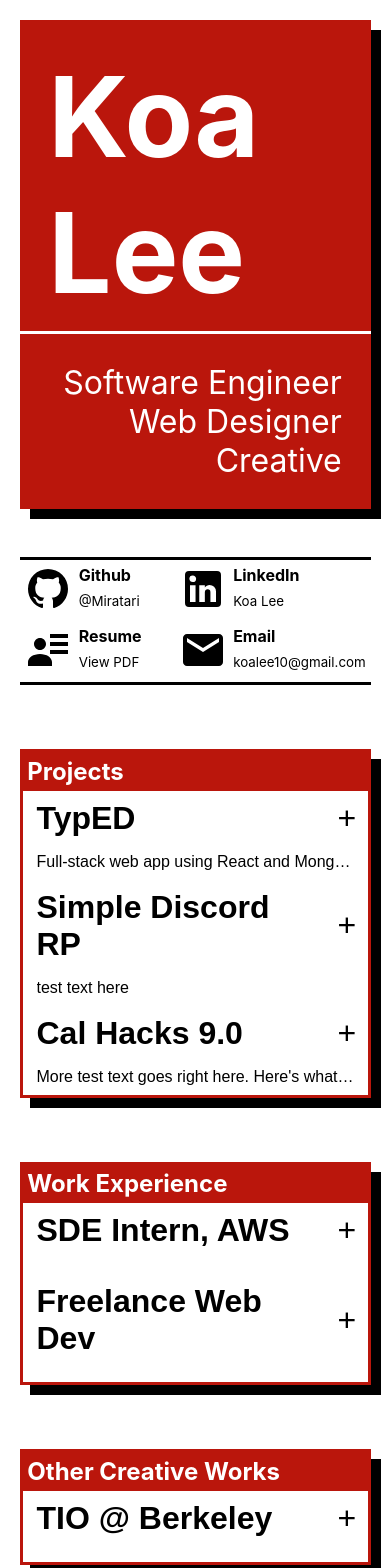
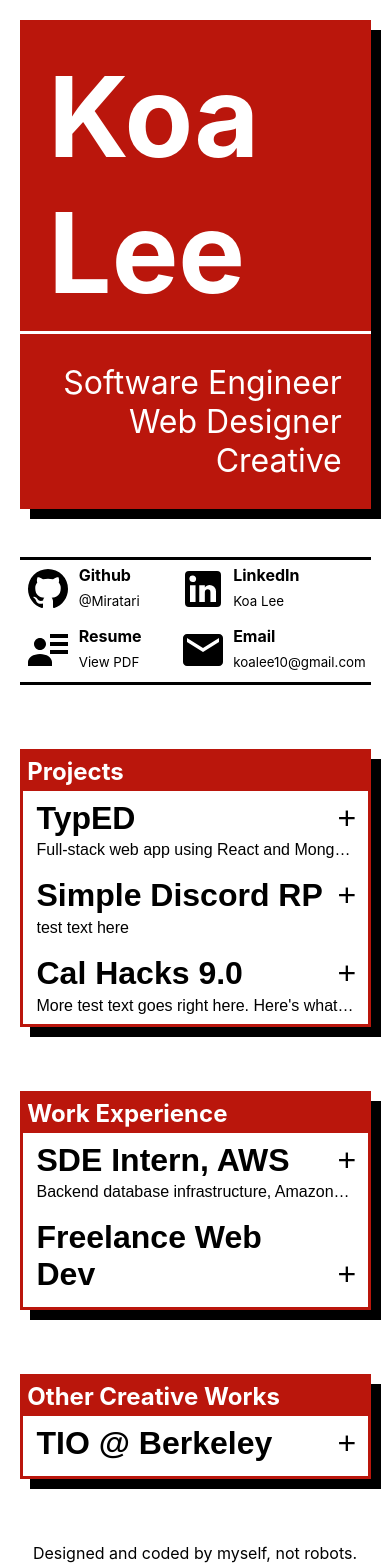
Before and after one commit to Miratari/personal-website, a React (Create React App) app in the folder client/: page / in a window 390 px wide. Shown: the top 1568 px of the page. Built offline with nearby package versions, Linux system fonts and the light colour scheme.

Commit message:
deploying to test responsiveness on other browsers

```diff
--- a/client/src/App.css
+++ b/client/src/App.css
@@ -113,7 +113,6 @@
 .contact {
   padding: 0.3rem;
   display: flex;
-  width: 0.25fr;
   transition: 150ms;
 }
 
@@ -148,17 +147,19 @@
   padding: 0.5rem;
   transition: 150ms;
   cursor: pointer;
+  width: auto;
 }
 
 .project-preview {
   text-align: left;
   background-color: transparent;
   display: grid;
-  gap: 1rem;
-  width: 100%;
-  grid-template-columns: auto minmax(auto, 100vw) auto;
+  gap: 0.3rem;
+  min-width: 100%;
+  max-width: 60rem;
+  grid-template-columns: auto minmax(auto, 100rem) auto;
   grid-template-areas: "title brief arrow";
-  align-items: center;
+  align-items: end;
 }
 @media (max-width: 45em) {
   .project-preview {
@@ -175,21 +176,27 @@
   margin: 0px;
   font-size: 2rem;
   font-weight: bold;
-  width: auto;
+  padding-right: 0.5rem;
 }
 
 .project-preview h3 {
   margin: 0px;
   font-size: 1rem;
-  font-weight: lighter;
+  font-weight: normal;
   overflow: hidden;
   text-wrap-mode: nowrap;
   text-overflow: ellipsis;
+  padding-bottom: 0.3rem;
+}
+@media (max-width: 45em) {
+  .project-preview h3 {
+    padding-bottom: 0px;
+  }
 }
 
 .project-preview h4 {
   font-size: 2rem;
-  font-weight: lighter;
+  font-weight: normal;
   margin: 0px;
   width: 2rem;
 }
--- a/client/src/App.js
+++ b/client/src/App.js
@@ -73,7 +73,7 @@
         </header>
         <Project
           title="TypED"
-          brief="Full-stack web app using React and MongoDB."/>
+          brief="Full-stack web app using React and MongoDB"/>
         <Project
           title="Simple Discord RP"
           brief="test text here"/>
@@ -88,7 +88,7 @@
         </header>
         <Project
           title="SDE Intern, AWS"
-          brief=""/>
+          brief="Backend database infrastructure, Amazon Timestream"/>
         <Project
           title="Freelance Web Dev"
           brief=""/>
```
